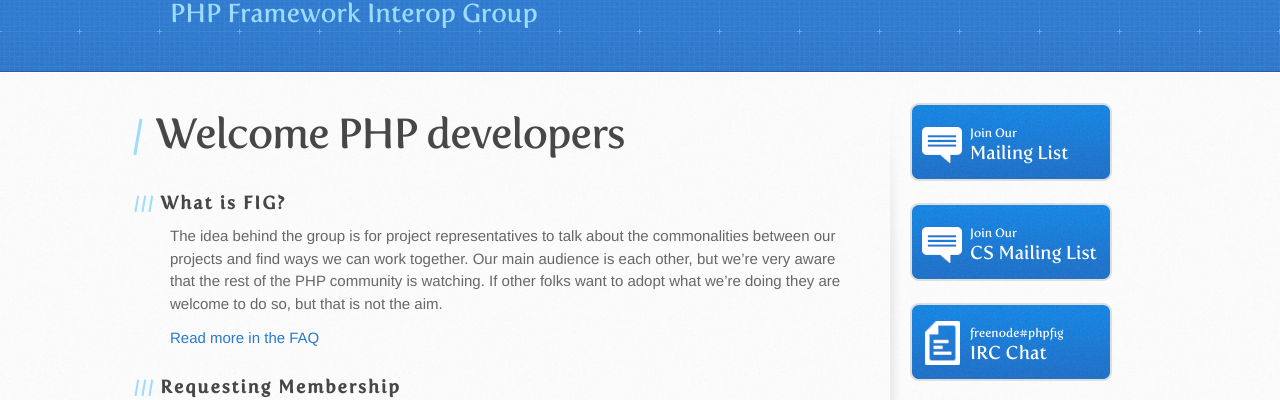
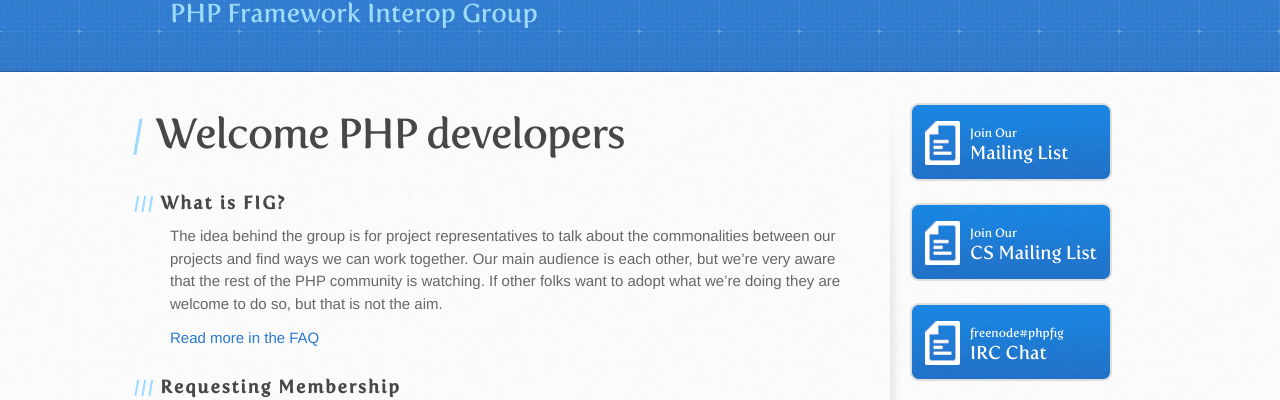
Before and after one commit to php-fig/www.php-fig.org, a Jekyll site: the page built from index.markdown, in a window 1280 px wide. Shown: the part 129-529 px from the top of the page. Built offline with Jekyll 4.4.1, drawn with Linux system fonts in a browser that asks for light colours; Markdown is read by kramdown in place of the engine named in the settings.

Commit message:
Fix issue where a duplicate id is present by removing id and using a class

```diff
--- a/_includes/sidebar.html
+++ b/_includes/sidebar.html
@@ -1,11 +1,11 @@
 <aside id="sidebar">
 
-	<a href="https://groups.google.com/forum/?fromgroups#!forum/php-fig" class="button"  id="mailing-list-button" target="_blank">
+	<a href="https://groups.google.com/forum/?fromgroups#!forum/php-fig" class="button mailing-list-button" target="_blank">
 		<small>Join Our</small>
 		Mailing List
 	</a>
 
-	<a href="https://groups.google.com/forum/?fromgroups#!forum/php-fig-cs" class="button"  id="mailing-list-button" target="_blank">
+	<a href="https://groups.google.com/forum/?fromgroups#!forum/php-fig-cs" class="button mailing-list-button" target="_blank">
 		<small>Join Our</small>
 		CS Mailing List
 	</a>
--- a/stylesheets/stylesheet.css
+++ b/stylesheets/stylesheet.css
@@ -181,7 +181,7 @@ aside a.button {
 	font-size: 1.55em;
 }
 
-aside #mailing-list-button {
+aside .mailing-list-button {
 	background: transparent url(../images/discussion-button.png) 0 0 no-repeat;
 }
 
```
